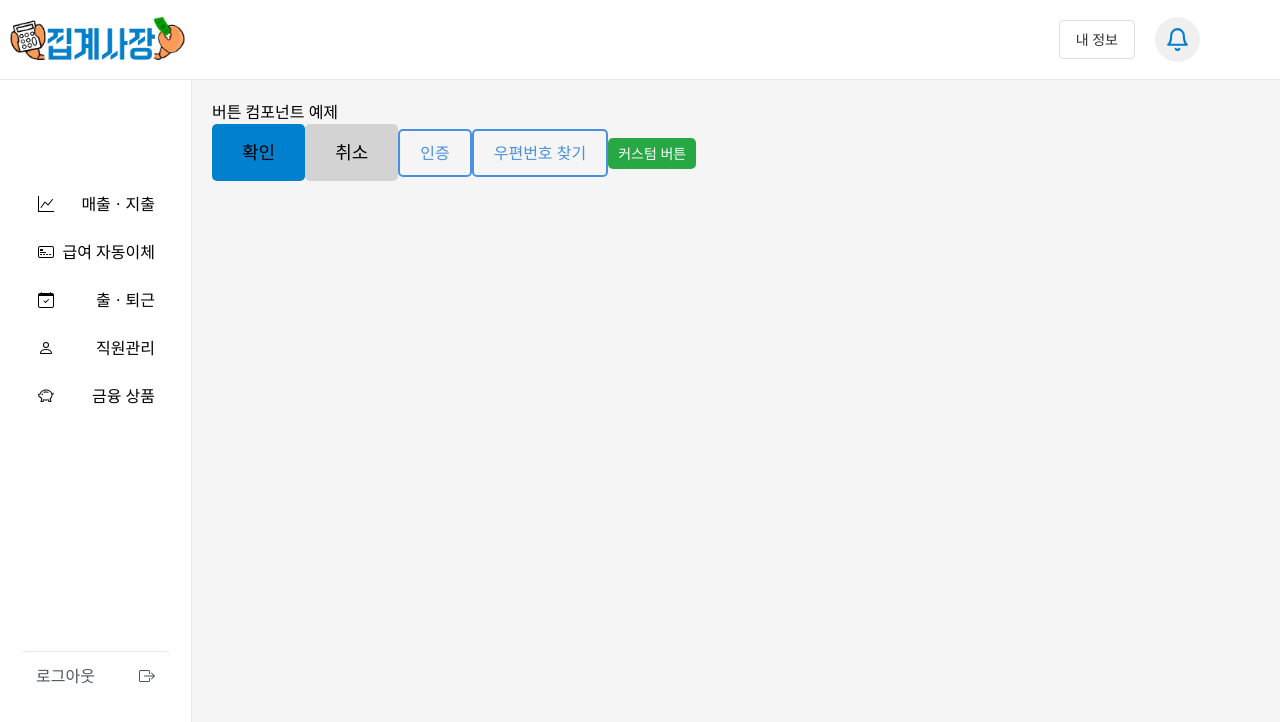
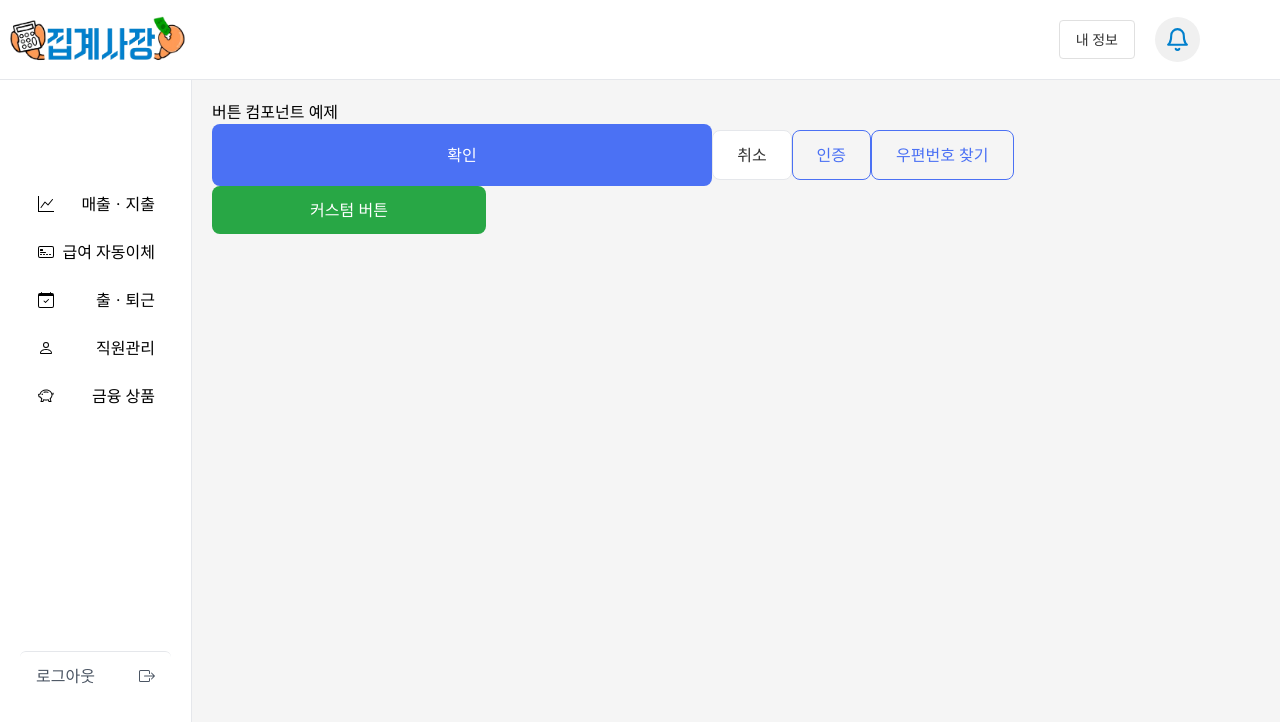
Before and after one commit to woorifisa-projects-3rd/MSA-FE, a Next.js app: page /test in a window 1280 px wide. Shown: the top 722 px of the page. Built offline with nearby package versions, Linux system fonts and the light colour scheme.

Commit message:
feat: 공용 버튼..

```diff
--- a/app/(with-sidebar)/test/page.js
+++ b/app/(with-sidebar)/test/page.js
@@ -6,16 +6,16 @@ export default function TestPage() {
         <div>
             <h1>버튼 컴포넌트 예제</h1>
             {/* 확인 버튼 (submit) */}
-            <Button type="submit" text="확인" size="large" />
+            <Button type="submit" size="xlarge" text="확인"  />
 
             {/* 취소 버튼 (cancel) */}
-            <Button type="cancel" text="취소" size="large" />
+            <Button type="cancel" width="300px" height="500px" text="취소" />
 
             {/* 파란 테두리 버튼 (outline) */}
-            <Button type="outline" text="인증" size="medium" />
+            <Button type="outline" text="인증"  />
 
             {/* 파란 테두리 버튼 (outline) */}
-            <Button type="outline" text="우편번호 찾기" size="medium" />
+            <Button type="outline" text="우편번호 찾기" />
 
             {/* 커스텀 버튼 */}
             <Button
@@ -23,8 +23,22 @@ export default function TestPage() {
                 text="커스텀 버튼"
                 color="#28a745"
                 textColor="#ffffff"
-                size="small"
+                width="274px"
+                heigh="44px"
             />
         </div>
     );
 }
+
+
+//width = "500.16px"
+//heigh "61.55px"
+
+// width="274px"
+// heigh="44px"
+
+// width="75px"
+// heigh="30px"
+
+//width= "119.33px"
+// heigh="35.75px"
--- a/components/button/button.js
+++ b/components/button/button.js
@@ -1,33 +1,30 @@
 import React from 'react';
 import styles from './button.module.css';
 
-export default function Button({
-    text,
-    color,
-    textColor,
-    size = 'medium',
-    type = 'custom',
-}) {
-    // 버튼 스타일을 동적으로 설정
-    const buttonStyle = {
-        backgroundColor: type === 'custom' ? color : undefined,
-        color: type === 'custom' ? textColor : undefined,
-    };
 
-    // 버튼의 클래스 이름을 동적으로 설정
-    const buttonClass = `${styles.button} ${styles[size]} ${
-        type === 'submit'
-            ? styles['btn-submit']
-            : type === 'cancel'
-            ? styles['btn-cancel']
-            : type === 'outline'
-            ? styles['btn-outline']
-            : ''
-    }`;
+export default function Button({text,color,textColor,
+    width, height, size ,type, onClick}) {
 
-    return (
-        <button className={buttonClass} style={buttonStyle}>
-            {text}
-        </button>
-    );
+        const buttonStyle = type === 'custom' ? {
+            backgroundColor: color,
+            color: textColor,
+            width: width,
+            height: height
+        } : undefined;
+
+        const typeStyles = {
+            submit: styles['btn-submit'],
+            cancel: styles['btn-cancel'],
+            outline: styles['btn-outline'],
+            custom: ''
+        };
+
+        const buttonClass = `${styles.button} ${size ? styles[size] : ''} ${typeStyles[type]}`;
+
+        return (
+            <button className={buttonClass} style={buttonStyle} onClick={onClick}>
+                {text}
+            </button>
+        );
+
 }
--- a/components/button/button.module.css
+++ b/components/button/button.module.css
@@ -1,50 +1,64 @@
-/* 공통 버튼 스타일 */
+/* button.module.css */
 .button {
+    padding: 12px 24px;
+    font-size: 16px;
+    font-weight: 500;
+    border-radius: 8px;
     border: none;
-    border-radius: 5px;
     cursor: pointer;
-    font-size: 16px;
-    transition: background-color 0.3s ease, opacity 0.3s ease;
+    transition: all 0.2s ease;
+ }
+
+.button:hover {  /* style 속성이 있는 버튼(커스텀)에만 적용 */
+   opacity: 0.8;      /* 약간 투명하게 */
 }
 
-/* 버튼 크기 스타일 */
-.small {
-    padding: 5px 10px;
-    font-size: 14px;
-}
+ /* 타입별 스타일 */
+ .btn-submit {
+    background-color: #4B71F4;
+    color: white;
+ }
 
-.medium {
-    padding: 10px 20px;
-    font-size: 16px;
-}
+ .btn-submit:hover {
+    background-color: #3B5FE3;
+ }
 
-.large {
-    padding: 15px 30px;
-    font-size: 18px;
-}
+ .btn-cancel {
+    background-color: #FFFFFF;
+    color: #333333;
+    border: 0.0625rem solid #E5E7EB;
+ }
 
-.button:hover {
-    opacity: 0.6;
-}
+ .btn-cancel:hover {
+    background-color: #F3F4F6;
+ }
 
-/* 특정 버튼 스타일 */
-.btn-submit {
-    background-color: var(--main-woori-blue);
-    color: #000000;
-}
+ .btn-outline {
+    background-color: transparent;
+    border: 0.0625rem solid #4B71F4;
+    color: #4B71F4;
+ }
 
-.btn-cancel {
-    background-color: #d3d3d3;
-    color: #000000;
-}
+ .btn-outline:hover {
+    background-color: rgba(75, 113, 244, 0.1);
+ }
 
-/* 파란 테두리 스타일 (투명 배경) */
-.btn-outline {
-    border: 2px solid #4a90e2; /* 파란색 테두리 */
-    background-color: transparent;
-    color: #4a90e2; /* 텍스트 색상도 파란색 */
-}
+ .xlarge {
+    width: 31.26rem;    /* 500.16px */
+    height: 3.85rem;    /* 61.55px */
+ }
 
-.btn-outline:hover {
-    background-color: #f0f8ff; /* 살짝 푸른 배경 */
-}
+ .large {
+    width: 17.125rem;   /* 274px */
+    height: 2.75rem;    /* 44px */
+ }
+
+ .small {
+    width: 7.46rem;     /* 119.33px */
+    height: 2.23rem;    /* 35.75px */
+ }
+
+ .xsmall {
+    width: 4.6875rem;   /* 75px */
+    height: 1.875rem;   /* 30px */
+ }
```
